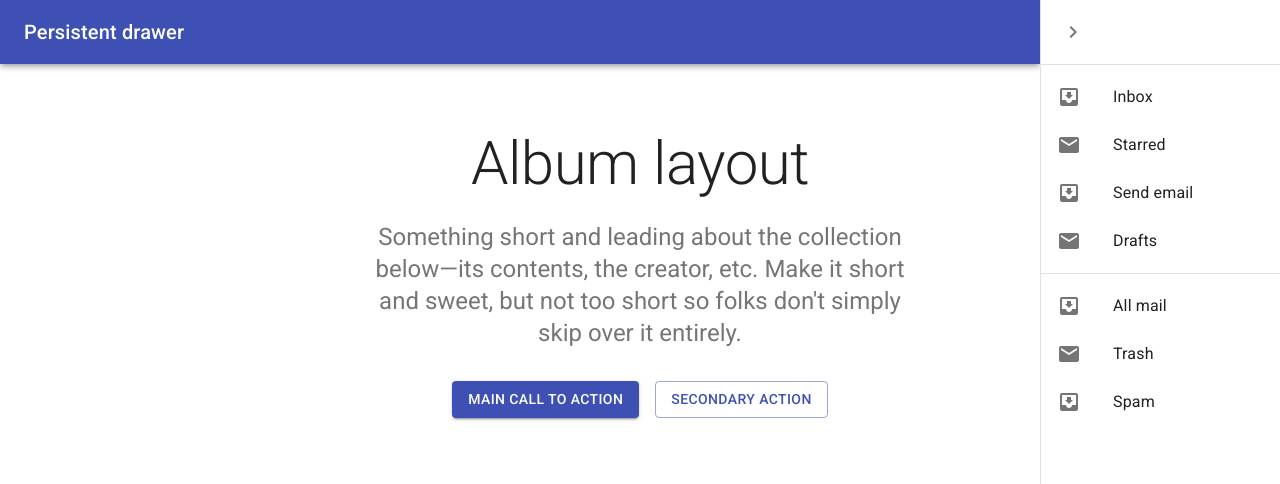
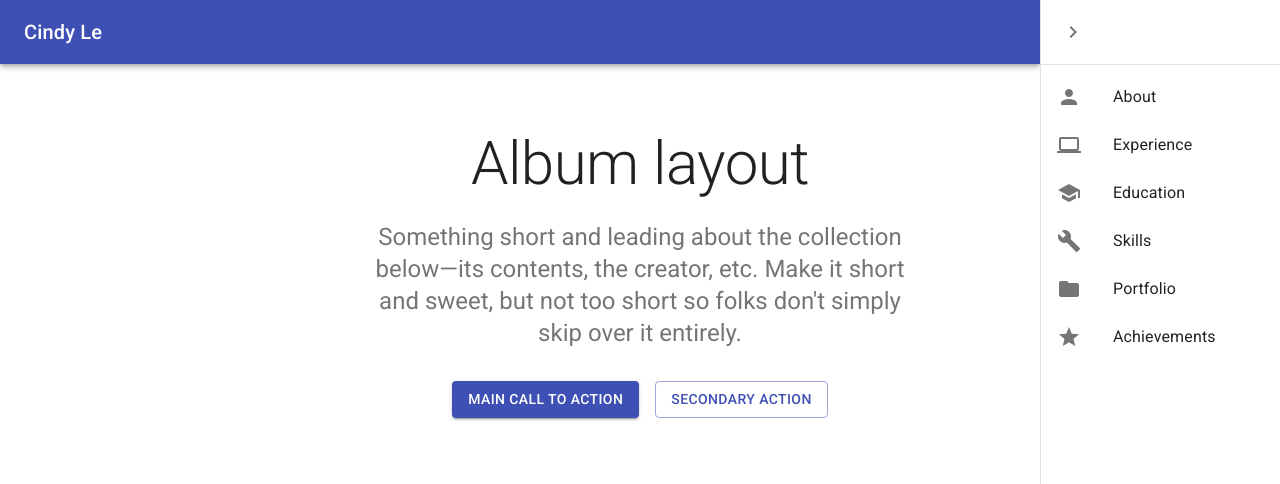
Before and after one commit to cindyledev/portfolio-2020, a React (Create React App) app: page / in a window 1280 px wide. Both pictures are taken after a click on the button "open drawer". Shown: the top 484 px of the page. Built offline with nearby package versions, Linux system fonts and the light colour scheme.

Commit message:
updated side drawer headings and icons

```diff
--- a/public/index.html
+++ b/public/index.html
@@ -3,13 +3,16 @@
   <head>
     <meta charset="utf-8" />
     <link rel="shortcut icon" href="%PUBLIC_URL%/favicon.ico" />
-    <meta name="viewport" content="minimum-scale=1, initial-scale=1, width=device-width" />
+    <meta
+      name="viewport"
+      content="minimum-scale=1, initial-scale=1, width=device-width"
+    />
     <meta name="theme-color" content="#000000" />
     <!--
       manifest.json provides metadata used when your web app is installed on a
       user's mobile device or desktop. See https://developers.google.com/web/fundamentals/web-app-manifest/
     -->
-    <link rel="manifest" href="%PUBLIC_URL%/manifest.json">
+    <link rel="manifest" href="%PUBLIC_URL%/manifest.json" />
     <!--
       Notice the use of %PUBLIC_URL% in the tags above.
       It will be replaced with the URL of the `public` folder during the build.
@@ -19,9 +22,12 @@
       work correctly both with client-side routing and a non-root public URL.
       Learn how to configure a non-root public URL by running `npm run build`.
     -->
-    <title>My page</title>
+    <title>Cindy Le</title>
     <!-- Fonts to support Material Design -->
-    <link rel="stylesheet" href="https://fonts.googleapis.com/css?family=Roboto:300,400,500,700&display=swap" />
+    <link
+      rel="stylesheet"
+      href="https://fonts.googleapis.com/css?family=Roboto:300,400,500,700&display=swap"
+    />
   </head>
   <body>
     <noscript>You need to enable JavaScript to run this app.</noscript>
--- a/src/Album.js
+++ b/src/Album.js
@@ -22,11 +22,16 @@ import {
   Typography,
 } from "@material-ui/core";
 import { makeStyles, useTheme } from "@material-ui/core/styles";
+import BuildIcon from "@material-ui/icons/Build";
 import ChevronLeftIcon from "@material-ui/icons/ChevronLeft";
 import ChevronRightIcon from "@material-ui/icons/ChevronRight";
-import InboxIcon from "@material-ui/icons/MoveToInbox";
+import ComputerIcon from "@material-ui/icons/Computer";
+import FolderIcon from "@material-ui/icons/Folder";
 import MailIcon from "@material-ui/icons/Mail";
 import MenuIcon from "@material-ui/icons/Menu";
+import PersonIcon from "@material-ui/icons/Person";
+import SchoolIcon from "@material-ui/icons/School";
+import StarIcon from "@material-ui/icons/Star";
 
 const drawerWidth = 240;
 
@@ -136,7 +141,7 @@ export default function Album() {
       >
         <Toolbar>
           <Typography variant="h6" noWrap className={classes.title}>
-            Persistent drawer
+            Cindy Le
           </Typography>
           <IconButton
             color="inherit"
@@ -247,23 +252,17 @@ export default function Album() {
         </div>
         <Divider />
         <List>
-          {["Inbox", "Starred", "Send email", "Drafts"].map((text, index) => (
-            <ListItem button key={text}>
-              <ListItemIcon>
-                {index % 2 === 0 ? <InboxIcon /> : <MailIcon />}
-              </ListItemIcon>
-              <ListItemText primary={text} />
-            </ListItem>
-          ))}
-        </List>
-        <Divider />
-        <List>
-          {["All mail", "Trash", "Spam"].map((text, index) => (
-            <ListItem button key={text}>
-              <ListItemIcon>
-                {index % 2 === 0 ? <InboxIcon /> : <MailIcon />}
-              </ListItemIcon>
-              <ListItemText primary={text} />
+          {[
+            { name: "About", icon: <PersonIcon /> },
+            { name: "Experience", icon: <ComputerIcon /> },
+            { name: "Education", icon: <SchoolIcon /> },
+            { name: "Skills", icon: <BuildIcon /> },
+            { name: "Portfolio", icon: <FolderIcon /> },
+            { name: "Achievements", icon: <StarIcon /> },
+          ].map((item, index) => (
+            <ListItem button key={item}>
+              <ListItemIcon>{item.icon}</ListItemIcon>
+              <ListItemText primary={item.name} />
             </ListItem>
           ))}
         </List>
```
